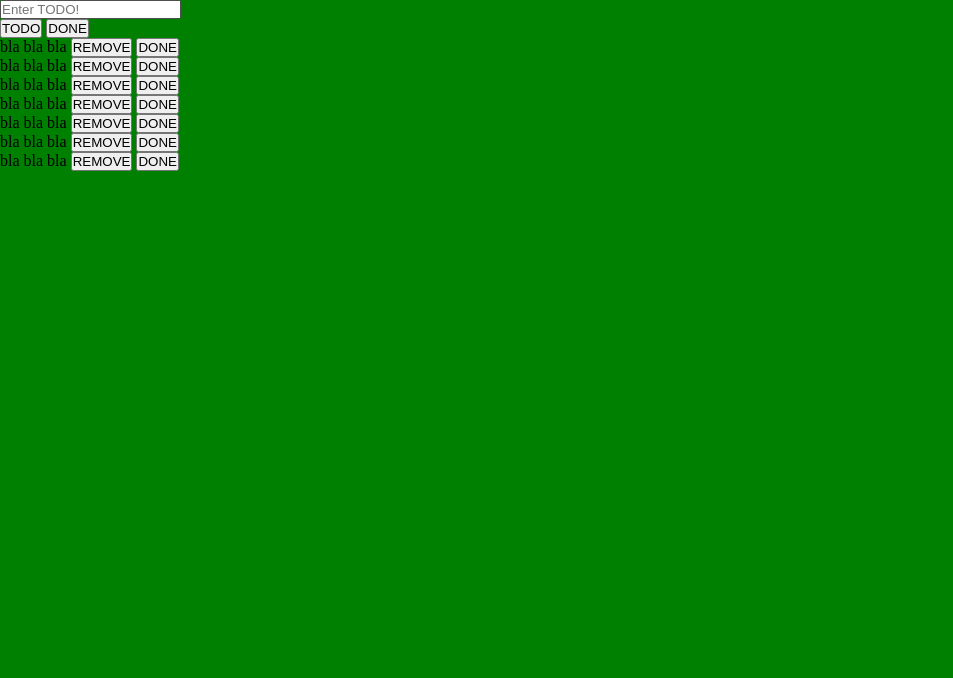
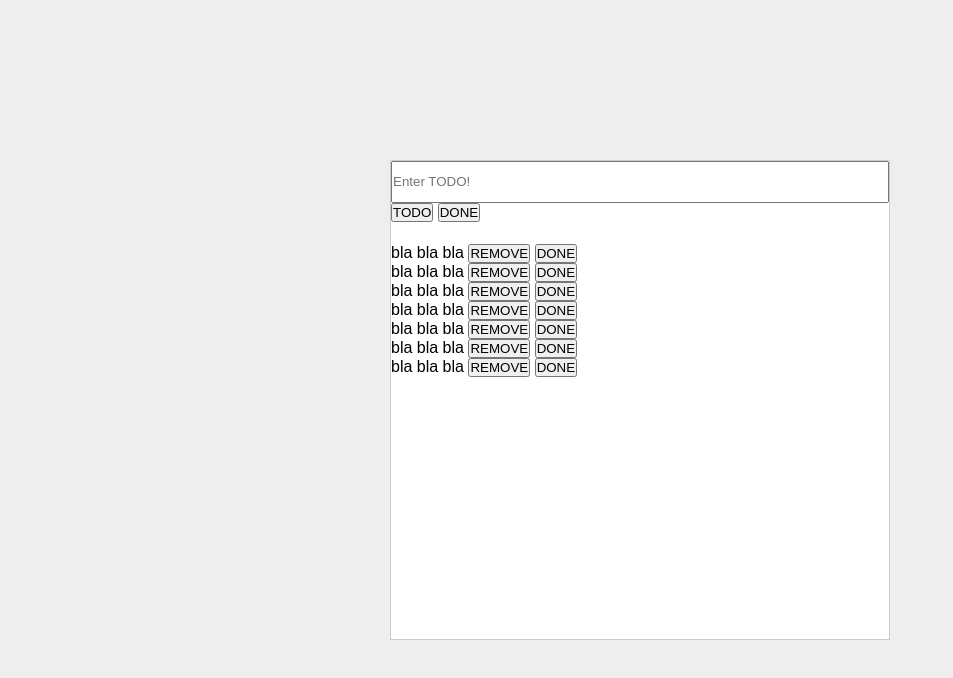
Before and after one commit to eladcandroid/todo-app, a website: page index.html in a window 1280 px wide. Shown: the whole page, without its empty margins (0-953 px from the left). Drawn offline with nearby package versions, Linux system fonts and the light colour scheme; files that its build step writes are made by us from their sources.

Commit message:
todo app main structure

```diff
--- a/src/css/main.scss
+++ b/src/css/main.scss
@@ -4,6 +4,17 @@
     box-sizing: border-box;
 }
 
+html, body {
+    height: 100%;
+}
+
 body {
-    background-color: green;
+    background-color: #eee;
+    font-size: 16px;
+    display: flex;
+    justify-content: center;
+    align-items: center;
+    font-family: Arial, Helvetica, sans-serif;
 }
+
+@import "todo-app.scss";
--- /dev/null
+++ b/src/css/todo-app.scss
@@ -0,0 +1,21 @@
+.todo-app {
+    width: 500px;
+    border: 1px solid #ccc;
+    background-color: #fff;
+    height: 60%;
+
+    display: flex;
+    flex-direction: column;
+
+    .todo-input {
+        height: 50px;
+    }
+
+    .todo-sections {
+        height: 50px;
+    }
+
+    .todo-list {
+        height: 100%;
+    }
+}
```
